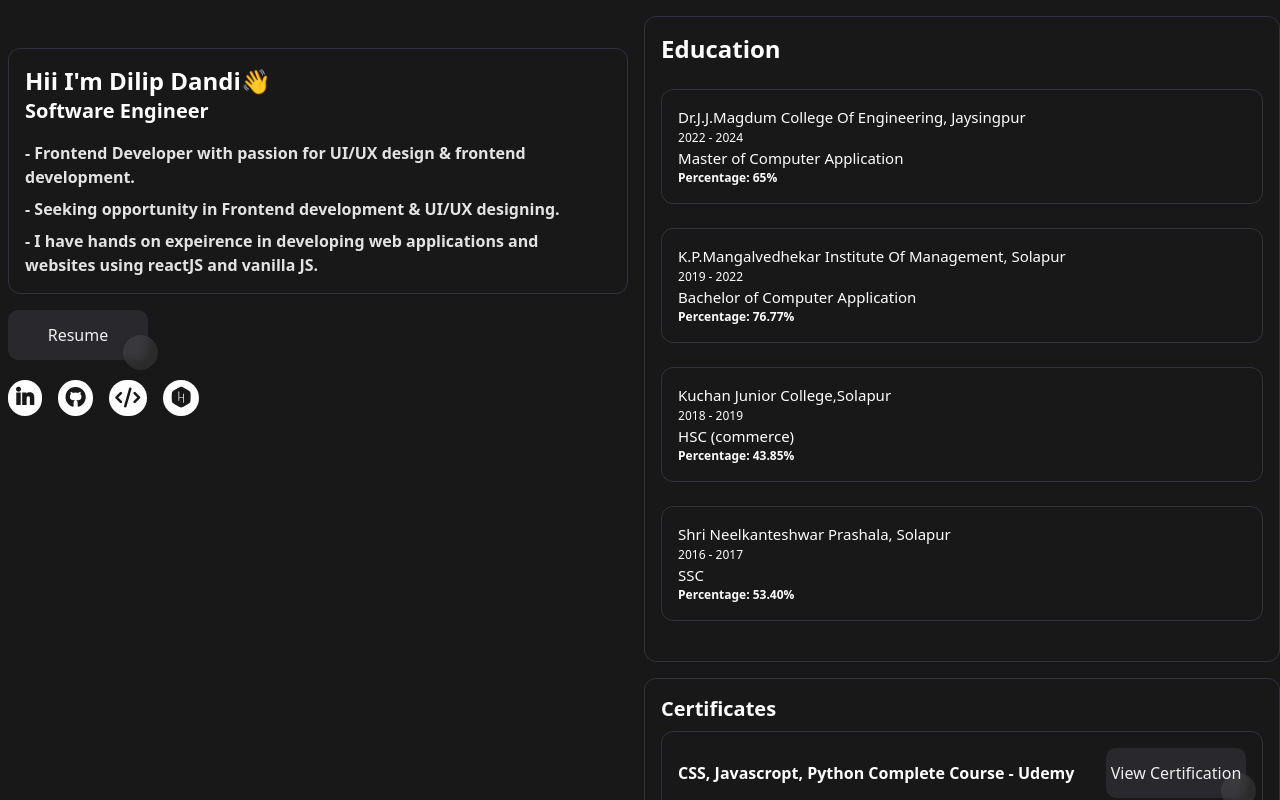
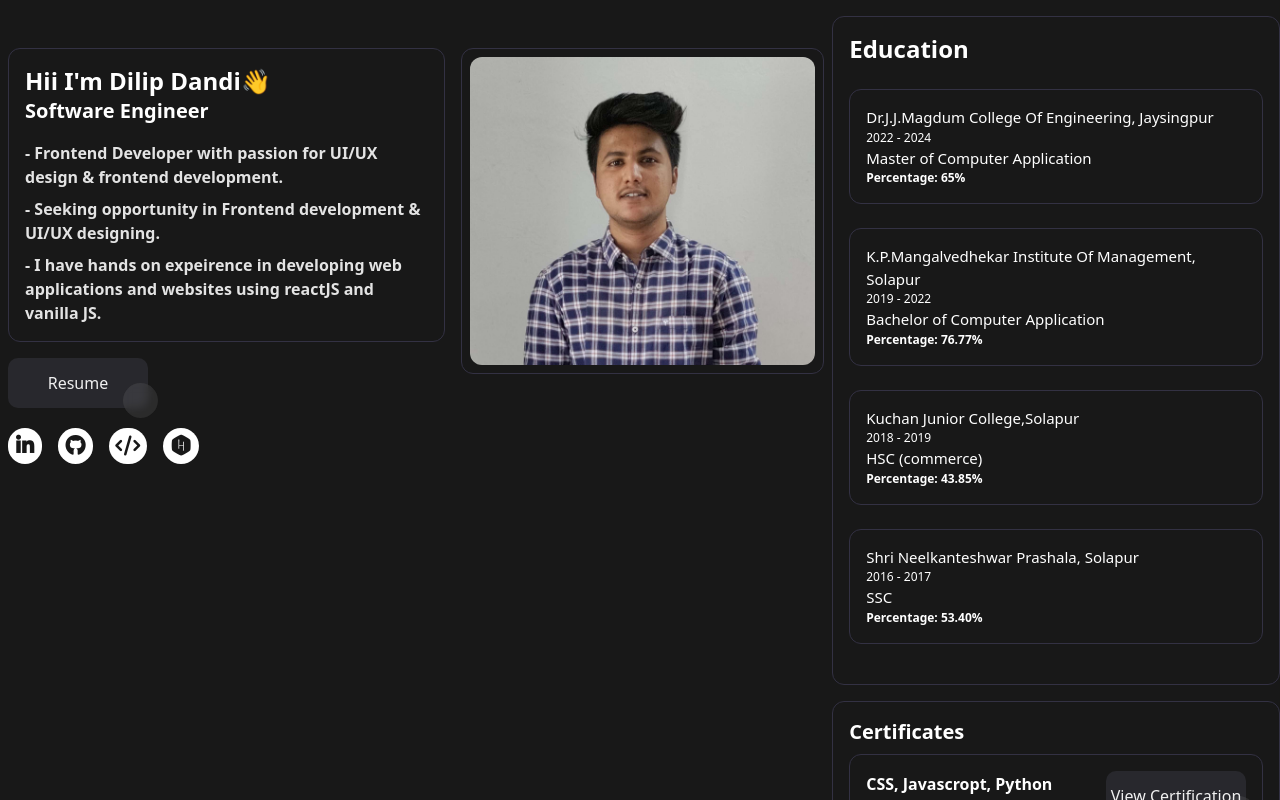
Before and after one commit to dilipdandi/portfolio, a React (Vite) app: page / in a window 1280 px wide. Built offline with nearby package versions, Linux system fonts and the light colour scheme; no server answers.

Commit message:
initial commit

```diff
--- a/src/App.jsx
+++ b/src/App.jsx
@@ -9,7 +9,7 @@ import Links from "./components/ui/Links.jsx";
 // import { ToastContainer } from "react-toastify";
 // import "react-toastify/dist/ReactToastify.css";
 
-// import img from './assets/img.jpg'
+import my_image from "./assets/my_image.jpg";
 
 function App() {
   return (
@@ -19,9 +19,10 @@ function App() {
         <div className="w-[50%] max-sm:w-full flex flex-col gap-4 px-2 py-2">
           <Introduction />
           <Links />
-          {/* <div className="flex flex-col w-full max-sm:w-full border border-activeColor bg-highlightBg rounded-sm px-3 py-2">
-          <img src={img} alt="" className="w-full" />
-        </div> */}
+          </div>
+           <div className="flex flex-col mt-12 w-[40%] border border-borderColor bg-backgroundColor rounded-xl px-2 py-2 ">
+          <img src={my_image} alt="image" className=" rounded-xl"/>
+
         </div>
         <div className="h-screen w-[50%] max-sm:w-full overflow-y-auto flex flex-col items-start justify-start gap-4 py-4">
           <Educations />
--- a/src/components/ui/Certificate.jsx
+++ b/src/components/ui/Certificate.jsx
@@ -2,7 +2,7 @@ import React from "react";
 
 const Certificate = ({ name, link }) => {
   return (
-    <figure className="flex justify-between items-center px-4 text-center py-4 border border-borderColor rounded-xl bg-backgroundColor">
+    <figure className="flex justify-between items-center px-4 text-start py-4 border border-borderColor rounded-xl bg-backgroundColor">
       <h2 className="text-textColor font-semibold cursor-default">{name}</h2>
       <a target="_blank" href={link} className="button-86">
         View Certification
--- a/src/data.js
+++ b/src/data.js
@@ -9,7 +9,12 @@ const skills = [
   { name: "MySQL" },
   { name: "Git/Github" },
   { name: "Tailwind CSS" },
-  { name: "Responsive Web Designing" },
+  { name: "Automation Testing" },
+  { name: "Selenium Webdriver" },
+  { name: "Execute Test Cases" },
+  { name: "TestNG" },
+  { name: "Jenkins" },
+  { name: "Cucumber" },
 ];
 const interpersonalSkills = [
   { name: "Communication" },
@@ -54,6 +59,10 @@ const certificates = [
     link: "https://drive.google.com/file/d/1t5bFpgEaR_EL_0jeS41J5OV_w68RhMpB/view?usp=sharing",
   },
   {
+    name: "Mastering C & C++ Programming - Udemy",
+    link: "https://drive.google.com/file/d/1pOIY1eIkvQ0UTgUx4a8TyXPp77C4D00T/view?usp=sharing",
+  },
+  {
     name: "Agile Methodology Virtual Experience Program - Cognizant",
     link: "https://drive.google.com/file/d/1VXCjjk2zFKGkzOZv-hMcN71gba058yOA/view?usp=sharing",
   },
```
Also changed, not shown: src/assets/my_image.jpg (added).
